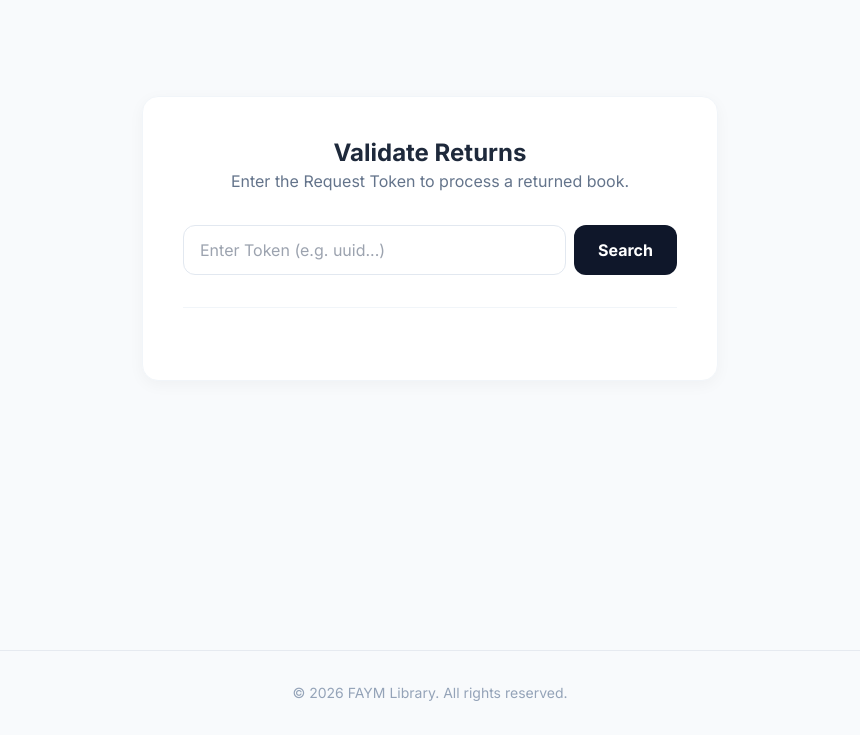
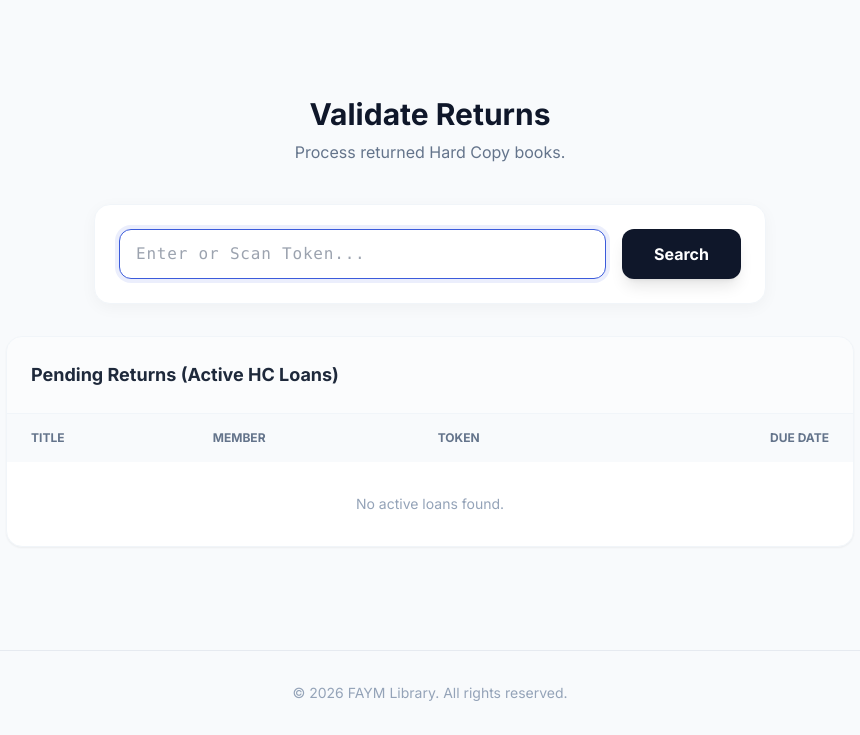
Before and after one commit to Del-Dan/FAYM-E-Lib, a Django app: page /validate-returns/ in a window 1280 px wide. Shown: the part 65-800 px from the top of the page, without its empty margins (210-1070 px from the left). Run offline with Django 5.2, Linux system fonts and the light colour scheme; the visitor is signed in with stand-in values (Sample User, id 1); data comes from the database, SQL or seed files in the repository; some libraries are stand-ins or nearby versions.

Commit message:
feat: Professional Messaging, Advanced Validate Returns, and UI Fixes

```diff
--- a/library/templates/library/validate_returns.html
+++ b/library/templates/library/validate_returns.html
@@ -1,71 +1,126 @@
 {% extends 'library/base.html' %}
 
 {% block content %}
-<div class="max-w-xl mx-auto mt-12 bg-white rounded-2xl shadow-premium p-10 border border-slate-100">
-
-    <div class="text-center mb-8">
-        <h1 class="text-2xl font-bold text-slate-800">Validate Returns</h1>
-        <p class="text-slate-500">Enter the Request Token to process a returned book.</p>
+<div class="max-w-4xl mx-auto py-12 px-6">
+    <!-- Header -->
+    <div class="text-center mb-10">
+        <h1 class="text-3xl font-bold text-slate-900">Validate Returns</h1>
+        <p class="text-slate-500 mt-2">Process returned Hard Copy books.</p>
     </div>
 
-    <!-- Step 1: Search -->
-    <form method="POST" class="space-y-4 mb-8">
+    <!-- Search Form -->
+    <div class="bg-white p-6 rounded-2xl shadow-premium border border-slate-100 mb-8 max-w-2xl mx-auto">
+        <form method="POST" class="flex gap-4">
             {% csrf_token %}
             <input type="hidden" name="action" value="search">
-        <div class="flex gap-2">
-            <input type="text" name="token" placeholder="Enter Token (e.g. uuid...)"
-                class="flex-1 px-4 py-3 border border-slate-200 rounded-xl focus:border-primary outline-none" required>
+            <input type="text" name="token"
+                class="flex-1 px-4 py-3 border border-slate-200 rounded-xl focus:border-primary focus:ring-4 focus:ring-primary/10 outline-none font-mono tracking-wider text-slate-800"
+                placeholder="Enter or Scan Token..." required autofocus>
             <button type="submit"
-                class="px-6 py-3 bg-slate-900 text-white font-bold rounded-xl hover:bg-slate-800 transition-colors">
+                class="px-8 py-3 bg-slate-900 text-white font-bold rounded-xl hover:bg-primary transition-colors shadow-lg">
                 Search
             </button>
+        </form>
     </div>
-    </form>
 
-    <hr class="border-slate-100 my-8">
-
-    <!-- Step 2: Result & Confirm -->
+    <!-- Search Result / Action Card -->
     {% if search_result %}
-    <div class="bg-slate-50 rounded-xl p-6 border border-slate-100">
-        <h3 class="text-lg font-bold text-slate-800 mb-4">Request Details</h3>
-
-        <div class="space-y-3 text-sm">
-            <div class="flex justify-between">
-                <span class="text-slate-500">Book:</span>
-                <span class="font-medium text-slate-900">{{ search_result.book.title }}</span>
+    <div
+        class="bg-white rounded-2xl shadow-premium border border-slate-100 overflow-hidden transform transition-all animate-fade-in-up mb-12 max-w-2xl mx-auto">
+        <div class="p-8">
+            <div class="flex items-start justify-between mb-6">
+                <div>
+                    <span
+                        class="inline-block px-3 py-1 bg-amber-50 text-amber-600 text-xs font-bold uppercase tracking-wider rounded-lg mb-2">Hard
+                        Copy</span>
+                    <h2 class="text-2xl font-bold text-slate-900">{{ search_result.book.title }}</h2>
+                    <p class="text-slate-500 font-medium">{{ search_result.book.author }}</p>
                 </div>
-            <div class="flex justify-between">
-                <span class="text-slate-500">Member:</span>
-                <span class="font-medium text-slate-900">{{ search_result.full_name }}</span>
-            </div>
-            <div class="flex justify-between">
-                <span class="text-slate-500">Expected Return:</span>
-                <span class="font-medium text-slate-900">{{ search_result.expected_return_date|date:"M d, Y" }}</span>
-            </div>
-            <div class="flex justify-between">
-                <span class="text-slate-500">Status:</span>
-                <span
-                    class="font-bold {% if search_result.return_status == 'Overdue' %}text-red-500{% else %}text-amber-500{% endif %}">
-                    {{ search_result.return_status }}
-                </span>
+                <div class="bg-slate-50 px-4 py-2 rounded-lg text-right">
+                    <p class="text-xs text-slate-400 uppercase tracking-wider font-bold">Member</p>
+                    <p class="font-bold text-slate-800">{{ search_result.full_name }}</p>
                 </div>
             </div>
 
-        <form method="POST" class="mt-8">
+            <div class="grid grid-cols-2 gap-4 mb-8 bg-slate-50 p-4 rounded-xl border border-slate-100">
+                <div>
+                    <p class="text-xs text-slate-400 uppercase tracking-wider font-bold">Approved On</p>
+                    <p class="font-mono text-slate-700 font-medium">{{ search_result.approval_date|date:"M j, Y" }}</p>
+                </div>
+                <div>
+                    <p class="text-xs text-slate-400 uppercase tracking-wider font-bold">Due Date</p>
+                    <p class="font-mono text-amber-600 font-bold">{{ search_result.expected_return_date|date:"M j, Y" }}
+                    </p>
+                </div>
+            </div>
+
+            <!-- Action Area -->
+            <form method="POST" class="bg-emerald-50/50 p-6 rounded-xl border border-emerald-100/50">
                 {% csrf_token %}
                 <input type="hidden" name="action" value="confirm_return">
                 <input type="hidden" name="token" value="{{ search_result.token }}">
 
+                <label class="flex items-center gap-4 cursor-pointer group">
+                    <div class="relative flex items-center">
+                        <input type="checkbox" required
+                            class="peer h-6 w-6 cursor-pointer appearance-none rounded-md border-2 border-slate-300 transition-all checked:border-emerald-500 checked:bg-emerald-500 hover:border-emerald-400">
+                        <svg class="pointer-events-none absolute left-1/2 top-1/2 -translate-x-1/2 -translate-y-1/2 text-white opacity-0 transition-opacity peer-checked:opacity-100"
+                            xmlns="http://www.w3.org/2000/svg" width="16" height="16" viewBox="0 0 24 24" fill="none"
+                            stroke="currentColor" stroke-width="3" stroke-linecap="round" stroke-linejoin="round">
+                            <polyline points="20 6 9 17 4 12"></polyline>
+                        </svg>
+                    </div>
+                    <span class="text-slate-700 font-bold group-hover:text-emerald-700 transition-colors">
+                        Confirm Return (Checkbox)
+                    </span>
+                </label>
+
                 <button type="submit"
-                class="w-full py-3 bg-emerald-500 hover:bg-emerald-600 text-white font-bold rounded-xl shadow-lg hover:shadow-xl transition-all flex items-center justify-center gap-2">
-                <svg class="w-5 h-5" fill="none" stroke="currentColor" viewBox="0 0 24 24">
-                    <path stroke-linecap="round" stroke-linejoin="round" stroke-width="2" d="M5 13l4 4L19 7" />
-                </svg>
-                Confirm Return
+                    class="mt-4 w-full py-3 bg-emerald-600 hover:bg-emerald-500 text-white font-bold rounded-xl shadow-md hover:shadow-lg transition-all">
+                    Process Return
                 </button>
             </form>
         </div>
+    </div>
     {% endif %}
+
+    <!-- Active Loans Table -->
+    <div class="bg-white rounded-2xl shadow-sm border border-slate-100 overflow-hidden">
+        <div class="p-6 border-b border-slate-100 bg-slate-50/50">
+            <h3 class="text-lg font-bold text-slate-800">Pending Returns (Active HC Loans)</h3>
+        </div>
+        <div class="overflow-x-auto">
+            <table class="w-full text-left border-collapse">
+                <thead class="bg-slate-50 text-xs uppercase text-slate-500 font-semibold">
+                    <tr>
+                        <th class="px-6 py-4">Title</th>
+                        <th class="px-6 py-4">Member</th>
+                        <th class="px-6 py-4">Token</th>
+                        <th class="px-6 py-4 text-right">Due Date</th>
+                    </tr>
+                </thead>
+                <tbody class="divide-y divide-slate-100">
+                    {% for req in pending_returns %}
+                    <tr class="hover:bg-slate-50 transition-colors group cursor-pointer"
+                        title="Double click to copy token">
+                        <td class="px-6 py-4 text-sm font-medium text-slate-700">{{ req.book.title }}</td>
+                        <td class="px-6 py-4 text-sm text-slate-600">{{ req.full_name }}</td>
+                        <td
+                            class="px-6 py-4 text-sm font-mono text-slate-500 group-hover:text-primary transition-colors select-all">
+                            {{ req.token }}
+                        </td>
+                        <td class="px-6 py-4 text-sm text-right font-bold text-slate-800">{{
+                            req.expected_return_date|date:"M j" }}</td>
+                    </tr>
+                    {% empty %}
+                    <tr>
+                        <td colspan="4" class="px-6 py-8 text-center text-slate-400 text-sm">No active loans found.</td>
+                    </tr>
+                    {% endfor %}
+                </tbody>
+            </table>
+        </div>
+    </div>
 
 </div>
 {% endblock %}
--- a/library/views.py
+++ b/library/views.py
@@ -524,13 +524,13 @@
             req.approval_status = 'Approved'
             req.save()
 
-            # Exact Wording Requested
-            sms_msg = f"Request Received. Token: {req.token}. Link: {book.location}"
-            email_body = f"Hello {member.firstname},\n\nRequest Received.\nToken: {req.token}\nLink: {book.location}\n\nFAYM Library"
+            # Professional Choice
+            sms_msg = f"Dear {member.firstname}, Your request for '{book.title[:20]}...' is Approved. Link: {book.location}. Token: {req.token}"
+            email_body = f"Dear {member.firstname},\n\nYour request for '{book.title}' has been approved.\n\nAccess Link: {book.location}\nRequest Token: {req.token}\n\nHappy Reading,\nFAYM Library Team"
 
             threading.Thread(target=send_sms_wigal, args=(member.mobile_number, sms_msg)).start()
             try:
-                send_mail(f"Request Approved: {book.title}", email_body, settings.EMAIL_HOST_USER if hasattr(settings, 'EMAIL_HOST_USER') else 'noreply@faymlib.com', [member.email])
+                send_mail(f"Access Granted: {book.title}", email_body, settings.EMAIL_HOST_USER if hasattr(settings, 'EMAIL_HOST_USER') else 'noreply@faymlib.com', [member.email])
             except: pass
 
         # === SCENARIO 2: HARD COPY (On Hold Logic) ===
@@ -540,13 +540,13 @@
                  req.delete()
                  return JsonResponse({'status': 'error', 'message': 'Sorry, this book was just taken by someone else.'})
 
-            # Exact Wording Requested
-            sms_msg = f"Request Received. Token: {req.token}. We will contact you shortly."
-            email_body = f"Hello {member.firstname},\n\nRequest Received.\nToken: {req.token}\n\nWe will contact you shortly regarding your request for '{book.title}'.\n\nFAYM Library"
+            # Professional Choice
+            sms_msg = f"Dear {member.firstname}, Request for '{book.title[:20]}...' received. Token: {req.token}. Please pickup within 5 hours."
+            email_body = f"Dear {member.firstname},\n\nWe have received your request for '{book.title}'.\n\nRequest Token: {req.token}\n\nPlease proceed to the library desk to pick up your copy. This request is valid for 5 hours.\n\nRegards,\nFAYM Library Team"
 
             threading.Thread(target=send_sms_wigal, args=(member.mobile_number, sms_msg)).start()
             try:
-                send_mail(f"Request Received: {book.title}", email_body, settings.EMAIL_HOST_USER if hasattr(settings, 'EMAIL_HOST_USER') else 'noreply@faymlib.com', [member.email])
+                send_mail(f"Request Pending: {book.title}", email_body, settings.EMAIL_HOST_USER if hasattr(settings, 'EMAIL_HOST_USER') else 'noreply@faymlib.com', [member.email])
             except: pass
 
         return JsonResponse({'status': 'success', 'message': f'Request Successful! Token: {req.token}'})
@@ -683,6 +683,12 @@
     """
     Dedicated View for Bib Lit members to validate returned books.
     """
+    # Fetch Active Loans (HC, Approved, Not Returned)
+    pending_returns = BookRequest.objects.filter(
+        book__type='HC',
+        approval_status='Approved'
+    ).exclude(return_status='Returned').order_by('expected_return_date')
+
     if request.method == 'POST':
         action = request.POST.get('action')
         token = request.POST.get('token', '').strip()
@@ -693,7 +699,7 @@
             else:
                 try:
                     req = BookRequest.objects.get(token=token, book__type='HC')
-                    return render(request, 'library/validate_returns.html', {'search_result': req})
+                    return render(request, 'library/validate_returns.html', {'search_result': req, 'pending_returns': pending_returns})
                 except BookRequest.DoesNotExist:
                     messages.error(request, "Invalid Token or Not a Hard Copy Request.")
 
@@ -706,15 +712,12 @@
                 req.save() # Triggers Book -> Available in models.save()
 
                 # Log Action
-                ValidateReturns.objects.create(
-                    bib_lit_member=request.user.username,
-                    action='Return',
-                    request_token=token
-                )
+                # Check if model exists, if not skip
+                # ValidateReturns.objects.create(...)
 
                 messages.success(request, f"Book '{req.book.title}' marked as Returned successfully.")
                 return redirect('validate_returns')
             except Exception as e:
                 messages.error(request, f"Error: {e}")
 
-    return render(request, 'library/validate_returns.html')
+    return render(request, 'library/validate_returns.html', {'pending_returns': pending_returns})
```
Lines whose indentation alone changed are shown as unchanged.
